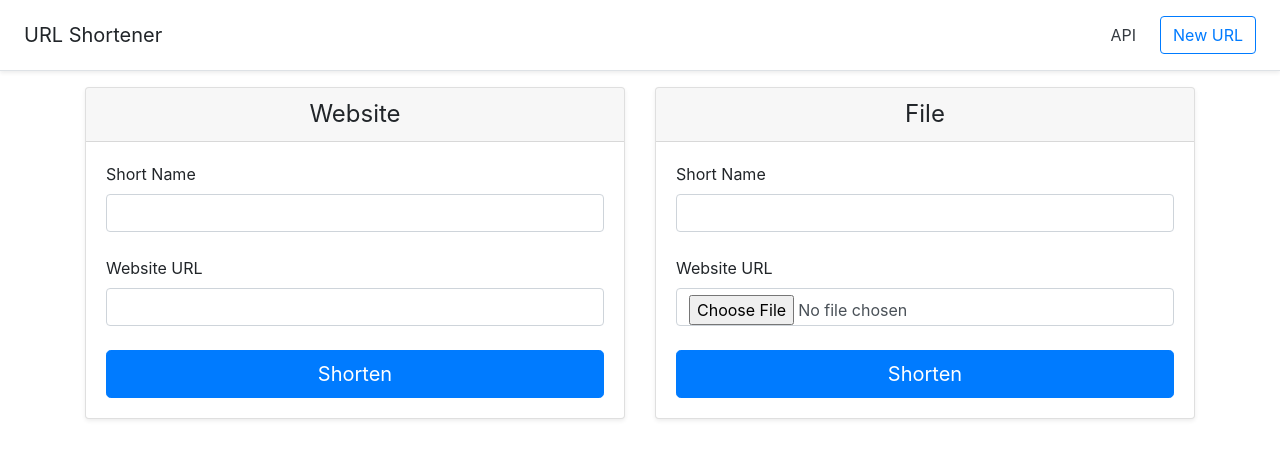
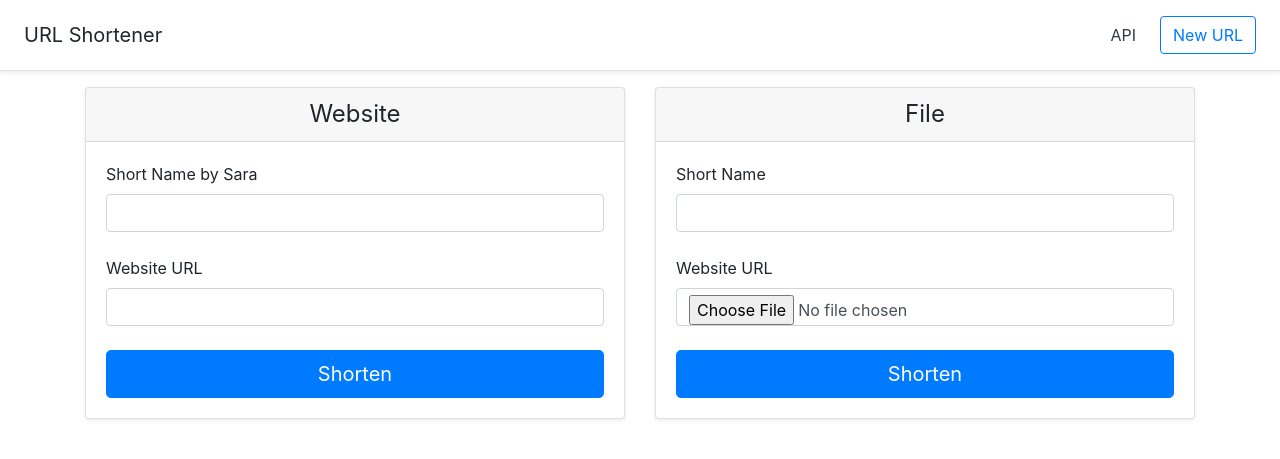
Before and after one commit to SaraGurungLABS01/Deployment_3, a Flask app: page / in a window 1280 px wide. Shown: the top 459 px of the page. Run offline with Flask 2, Linux system fonts and the light colour scheme; some libraries are stand-ins or nearby versions.

Commit message:
Update home.html

```diff
--- a/templates/home.html
+++ b/templates/home.html
@@ -13,7 +13,7 @@
       </div>
       <div class="card-body">
         <form action="your-url" method="post">
-          <label for="code">Short Name</label>
+          <label for="code">Short Name by Sara</label>
           <input type="text" class="form-control" name="code" id="code" value="" required>
           <br>
           <label for="url">Website URL</label>
```
